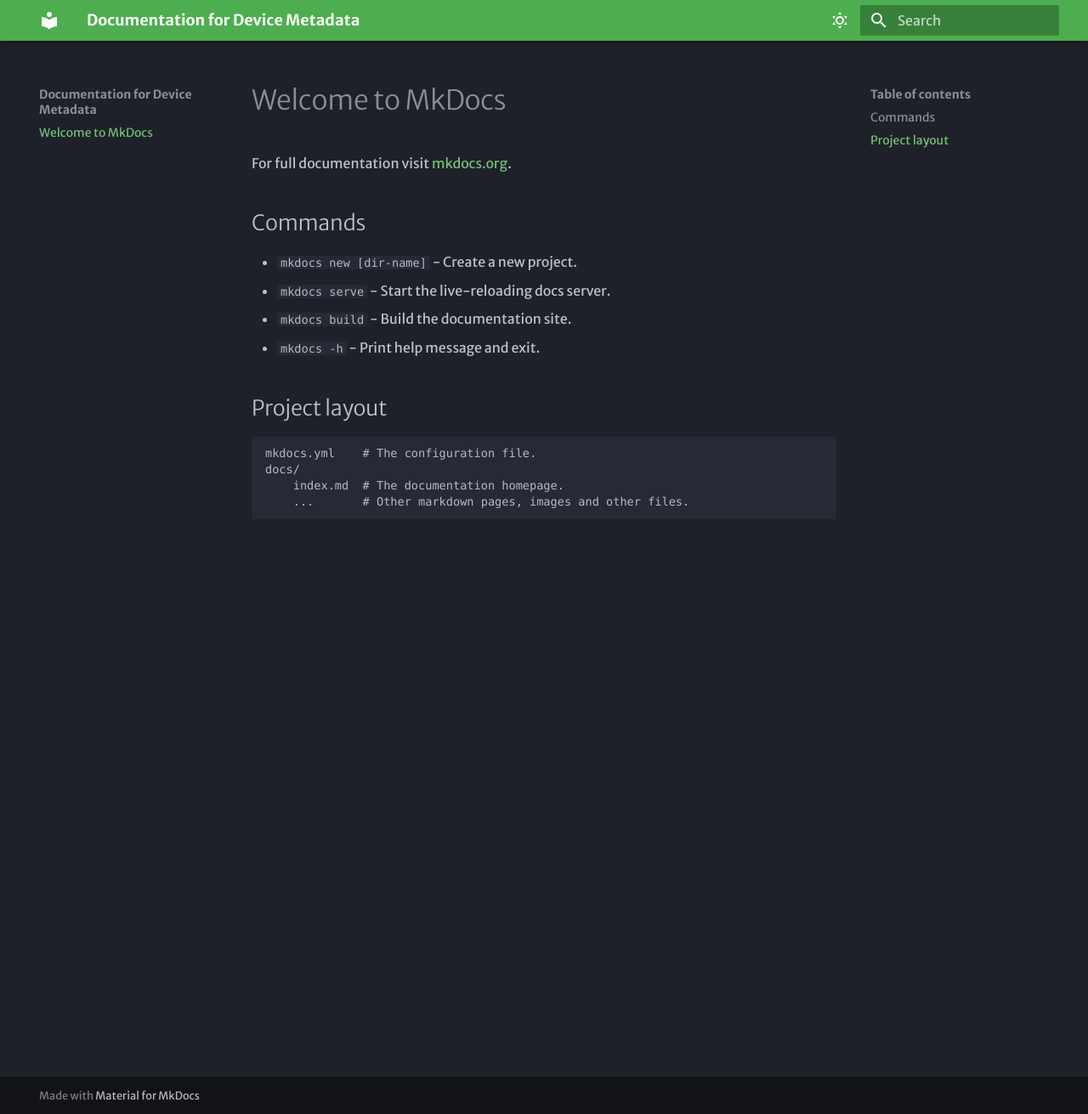
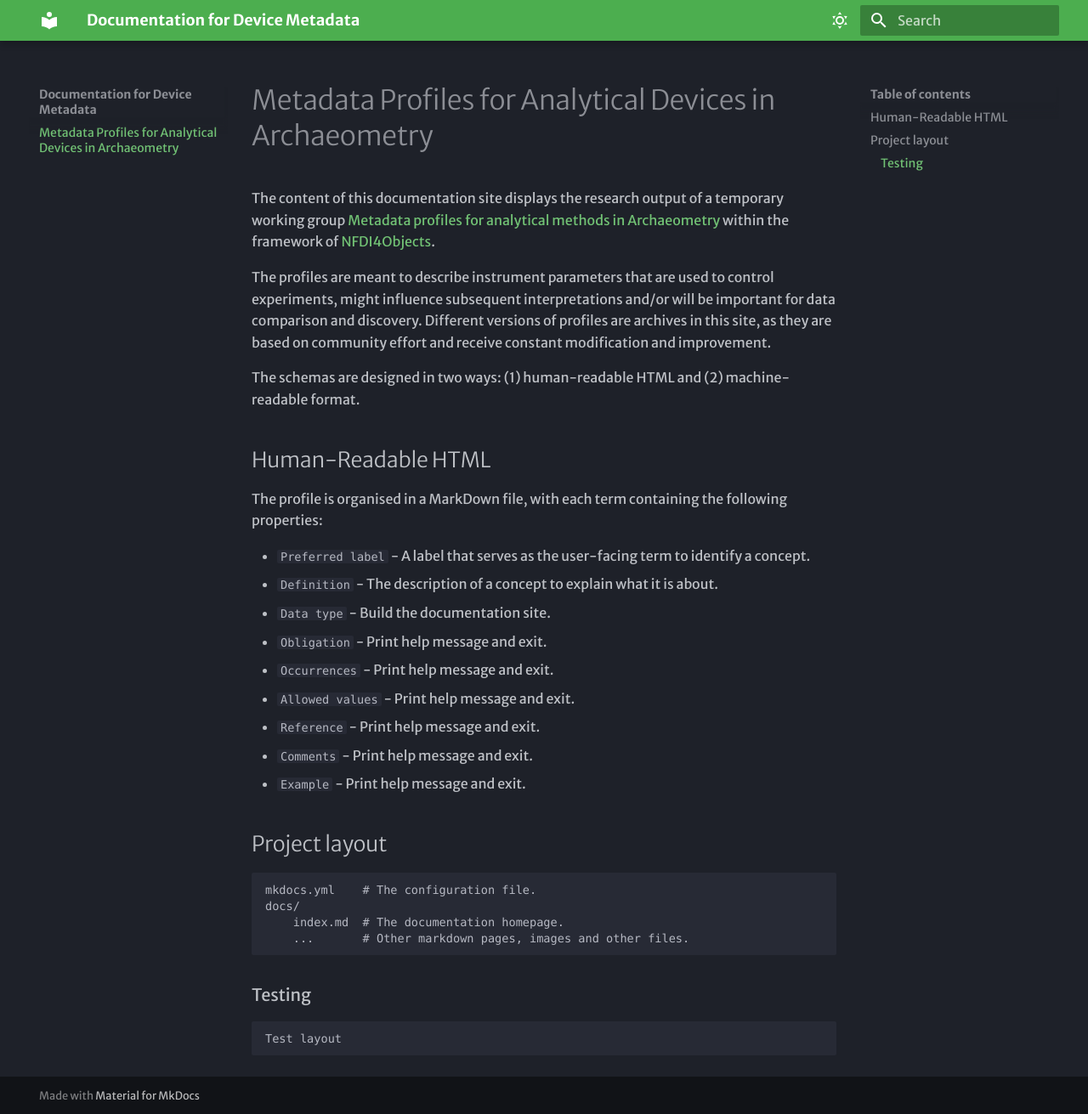
Before and after one commit to fair-archaeometry-lab/mkdoc-device-metadata, an MkDocs documentation site: the page built from docs/index.md, in a window 1280 px wide and 1311 px high. Shown: the whole window at 85% size. Built offline with MkDocs 1.6.1 and Material for MkDocs 9.7.7, drawn with Linux system fonts in a browser that asks for light colours; some web fonts are replaced.

Commit message:
Update index.md

```diff
--- a/docs/index.md
+++ b/docs/index.md
@@ -1,13 +1,28 @@
-# Welcome to MkDocs
+# Metadata Profiles for Analytical Devices in Archaeometry
 
-For full documentation visit [mkdocs.org](https://www.mkdocs.org).
+The content of this documentation site displays the research output of a temporary working group [Metadata profiles for analytical methods in Archaeometry](https://zenodo.org/records/10990411) within the framework of [NFDI4Objects](https://www.nfdi4objects.net/).
 
-## Commands
+The profiles are meant to describe instrument parameters that are used to control experiments, might
+influence subsequent interpretations and/or will be important for data comparison and discovery. Different versions of profiles are archives in this site, as they are based on community effort and receive constant modification and improvement.
 
-* `mkdocs new [dir-name]` - Create a new project.
-* `mkdocs serve` - Start the live-reloading docs server.
-* `mkdocs build` - Build the documentation site.
-* `mkdocs -h` - Print help message and exit.
+The schemas are designed in two ways: (1) human-readable HTML and (2) machine-readable format.
+
+
+
+## Human-Readable HTML
+
+The profile is organised in a MarkDown file, with each term containing the following properties:
+
+* `Preferred label` - A label that serves as the user-facing term to identify a concept.
+* `Definition` - The description of a concept to explain what it is about.
+* `Data type` - Build the documentation site.
+* `Obligation` - Print help message and exit.
+* `Occurrences` - Print help message and exit.
+* `Allowed values` - Print help message and exit.
+* `Reference` - Print help message and exit.
+* `Comments` - Print help message and exit.
+* `Example` - Print help message and exit.
+
 
 ## Project layout
 
@@ -15,3 +30,5 @@ For full documentation visit [mkdocs.org](https://www.mkdocs.org).
     docs/
         index.md  # The documentation homepage.
         ...       # Other markdown pages, images and other files.
+### Testing
+    Test layout
```
